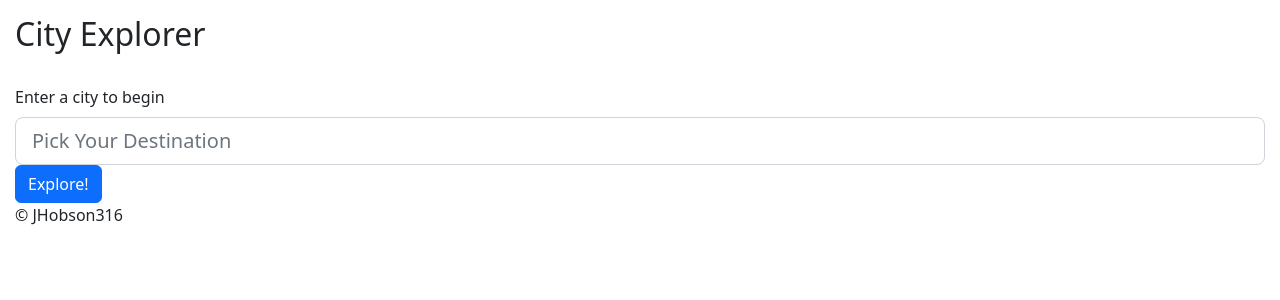
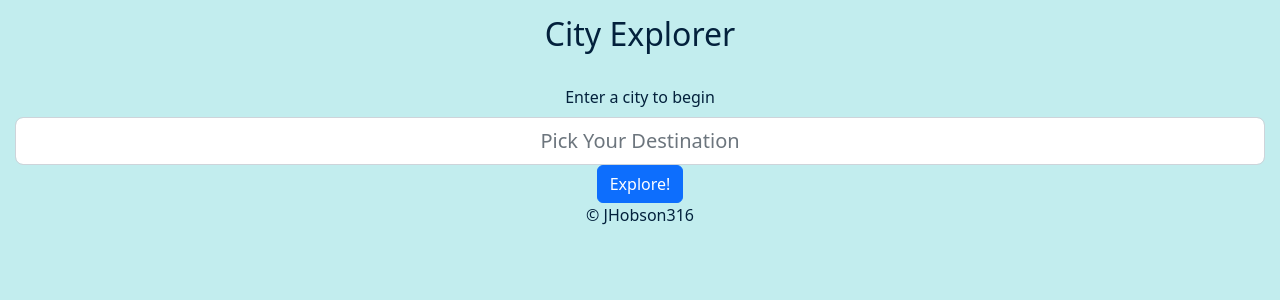
Before and after one commit to JHobson316/City-Explorer, a React (Create React App) app: page / in a window 1280 px wide. Shown: the top 300 px of the page. Built offline with nearby package versions, Linux system fonts and the light colour scheme.

Commit message:
Done with Lab 6, I think

```diff
--- a/src/App.css
+++ b/src/App.css
@@ -5,7 +5,7 @@
 * {
   text-align: center;
   background-color: #c2edee;
-  color: rgb(164, 200, 232);
+  color: rgb(3, 33, 60);
 }
 img {
   border-radius: 10px;
--- a/src/App.js
+++ b/src/App.js
@@ -4,6 +4,7 @@ import Search from './components/Search';
 import City from './components/City';
 import Error from './components/Error';
 import Footer from './components/Footer';
+import "./App.css";
 
 export default class App extends Component {
   constructor(props) {
```
